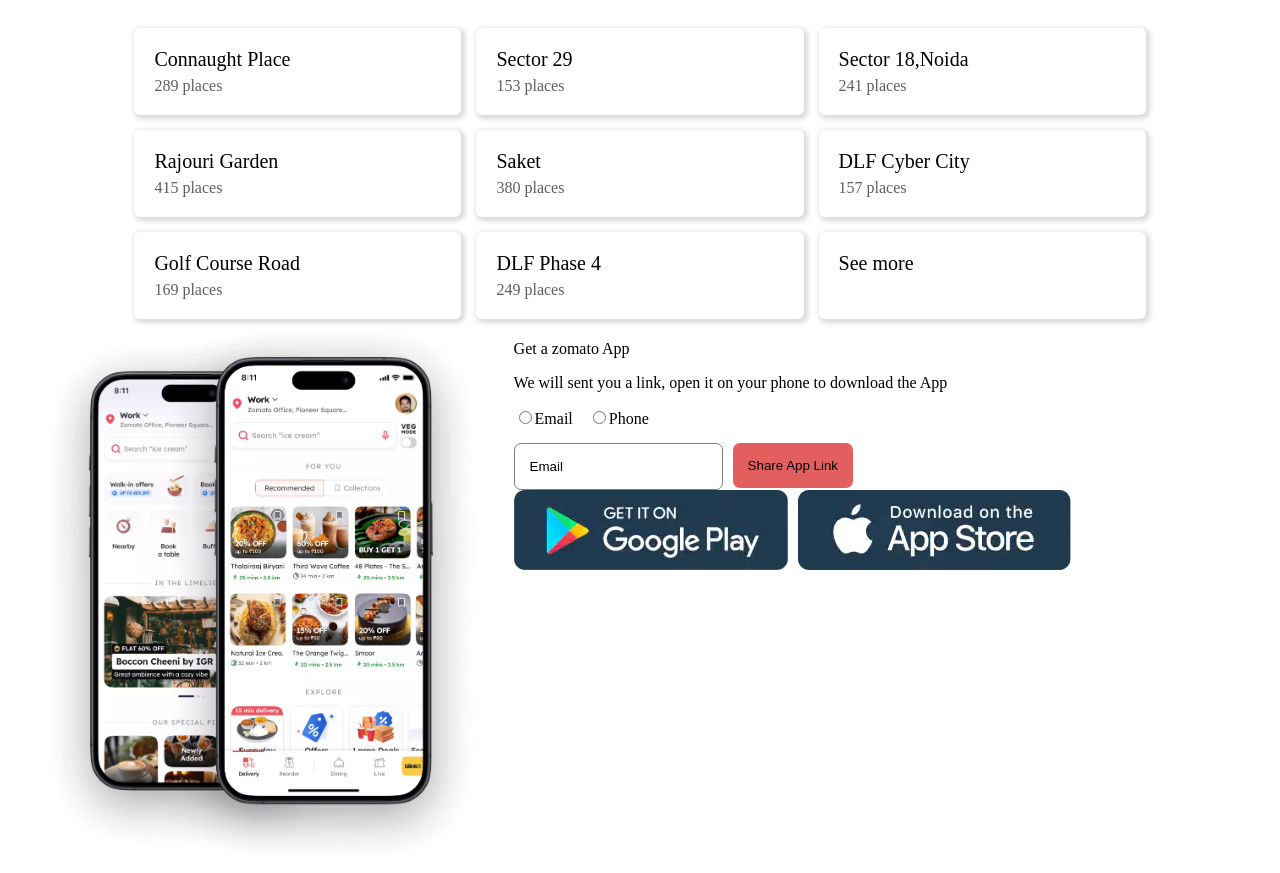
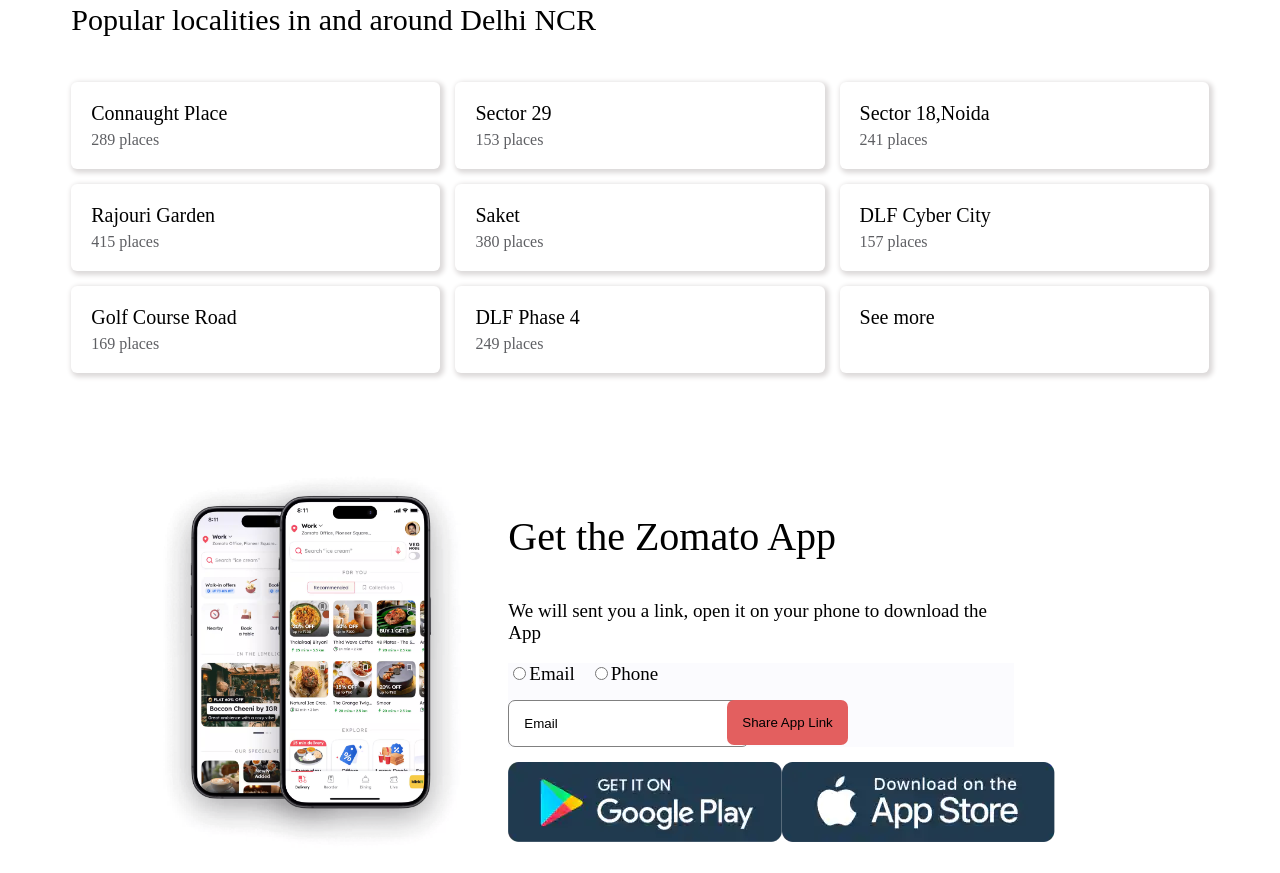
Before and after one commit to rnafula/Zomato-clone, a plain HTML site: page index.html in a window 1280 px wide. Shown: the part 1163-2036 px from the top of the page. Drawn offline with Linux system fonts and the light colour scheme.

```diff
--- a/index.html
+++ b/index.html
@@ -4,6 +4,7 @@
     <meta charset="UTF-8">
     <meta name="viewport" content="width=device-width, initial-scale=1.0">
     <title>Zomato Clone</title>
+    <link rel="icon" type="image/x-icon" href="/favicon.ico.png">
     <link rel="stylesheet" href="https://cdnjs.cloudflare.com/ajax/libs/font-awesome/6.7.2/css/all.min.css">
 <style>
     .header{
@@ -35,11 +36,13 @@
     text-align: center;
 }
 .image-1{
-    width:40%;
+    width:20%;
+    margin-left:auto;
+    margin-right: auto;
 }
-.image-1 img{
+.zomato{
     width:100%;
-    margin: 40px auto;
+
 
 }
  div input[type="search"]{
@@ -63,27 +66,30 @@
 .section2{
     display:flex;
     gap:10px;
-    width: 80%;
-    margin:5px auto;
+    width: 90%;
+    height: 50%;
+    margin-right: auto;
+    margin-left: auto;
 
 }
 .content1{
     border-radius: 8px;
     overflow: hidden;
-    width:27%;
+    width:33%;
+
     border:1px solid rgb(191, 188, 188);
+    transition: transform 0.2s ease-in-out;
 
 
 }
-/* .content1{
-    transition: transform 0.2s ease-in-out;
+
+.content1:hover{
+    transform: scale(1.02);
 }
-.content1:hover{
-    transform: scale(1.05);
-} */
 
 .content1 img {
     width:100%;
+    height: 50%;
 
 }
 .paragraphs{
@@ -93,7 +99,7 @@
 .col-images{
     display:flex;
     gap:10px;
-    width:80%;
+    width:90%;
     margin:5px auto;
 }
 .cont1{
@@ -106,7 +112,7 @@
     width: 100%;
 }
 .collections{
-    width:80%;
+    width:90%;
     margin:5px auto;
 
 }
@@ -114,7 +120,7 @@
     display:flex;
     flex-direction: column;
     gap:10px;
-    width: 80%;
+    width: 90%;
     margin:5px auto;
     gap:15px;
 }
@@ -146,15 +152,15 @@
 }
 .parent2{
     display:flex;
+    width:80%;
+    margin-top: 100px;
+    margin-left: auto;
+    margin-right: auto;
+    gap:20px;
 }
-.last{
-    display:flex;
-    width:100%;
-    height: 30%;
-    gap:10px;
-}
+
 .sect1{
-    width:40%;
+    width:35%;
 }
 .sect1 img{
     width:100%;
@@ -167,22 +173,50 @@
     display:flex;
     gap:15px;
     margin-bottom: 15px;
+    font-size: 19px;
+    width:50%;
 
+}
+.before{
+    width:100%;
+    font-size:19px;
+}
+.zomapp{
+    font-size:40px;
+    font-weight: 500;
+}
+form{
+    width:100%;
+    background-color: #fbfbfe;
 }
 .email{
     display:flex;
     gap:10px;
+    margin-bottom: 15px;
+    font-size: 19px;
+    width:100%;
+
 }
 input[type="email"]{
     padding:15px;
     border-radius: 7px;
     border:1px solid grey;
+    width: 100%;
 }
 input[type="button"]{
     padding: 15px;
     background-color: #e35f5f;
     border:none;
     border-radius: 7px;
+    width
+}
+.last{
+    display:flex;
+
+}
+.last1{
+
+
 }
 </style>
 </head>
@@ -203,7 +237,7 @@
         </header>
         <div class="hero-section">
             <div class="image-1">
-                <img src="zom.avif" alt="" style="height:20%; width:30%;">
+                <img src="zom.avif" alt="Zomato" class="zomato">
             </div>
         </div>
         <h1>Discover best food and drink in Denhi NCR</h1>
@@ -287,8 +321,10 @@
     <section class="parent2">
         <div class="sect1"><img src="phones.png" alt=""></div>
         <div class="sect2">
-            <p>Get a zomato App</p>
+           <div class="before">
+            <p class="zomapp">Get the Zomato App</p>
             <p> We will sent you a link, open it on your phone to download the App</p>
+           </div>
             <form>
               <div class="radio">
                 <div><input type="radio" name="radio" id="rad"><label for="rad">Email</label></div>
@@ -300,8 +336,8 @@
               </div>
             </form>
             <div class="last">
-                <div><img src="googleplay.webp" alt=""></div>
-                <div><img src="appstore.webp" alt=""></div>
+                <div class="last1"><img src="googleplay.webp" alt=""></div>
+                <div class="last1"><img src="appstore.webp" alt=""></div>
             </div>
         </div>
     </section>
```
Also changed, not shown: favicon.ico.png (added).
